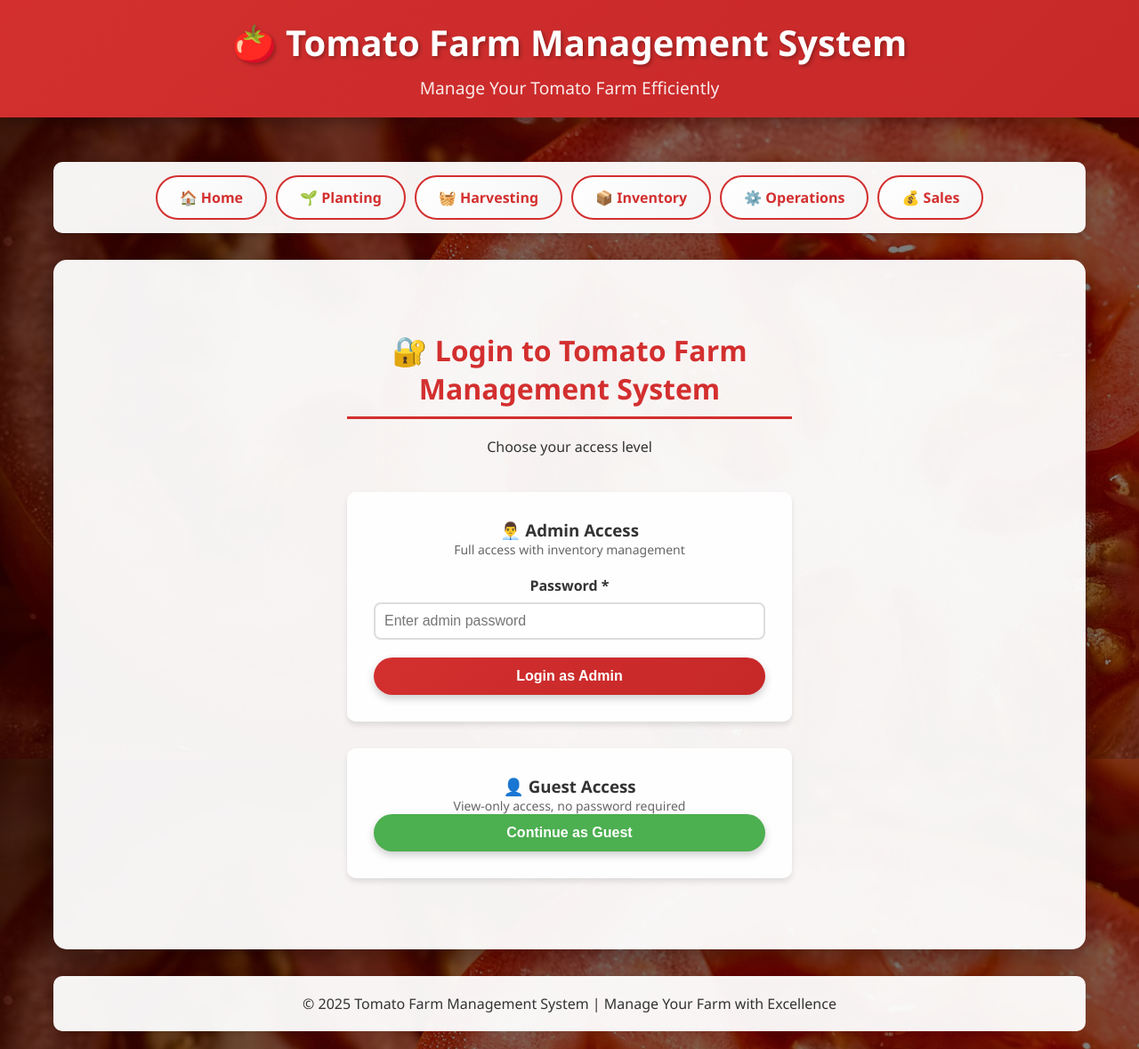
After one commit to daevmassy/TomatoFarmManager-1, a Flask app: page /login in a window 1280 px wide. The commit adds this page. Shown: the whole page at 89% size. Run offline with Flask 3, Linux system fonts and the light colour scheme; some libraries are stand-ins or nearby versions.

Commit message:
Assistant checkpoint: Add two-tier login system with admin and guest access
Assistant generated file changes:
- templates/login.html: Create login page
- app.py: Add login system and user session management, Add login and logout routes, Add login protection to planting routes, Add admin protection to add planting, Add admin protection to delete planting, Add login protection to harvesting routes, Add admin protection to add harvest, Add admin protection to delete harvest, Add login protection to inventory routes, Add admin protection to add inventory, Add admin protection to delete inventory, Add login protection to operations routes, Add admin protection to add operation, Add admin protection to delete operation, Add login protection to sales routes, Add admin protection to add sale, Add admin protection to delete sale
- templates/base.html: Add logout button and user indicator to navigation
- templates/inventory.html: Hide add/delete buttons for guest users in inventory, Close admin-only form section, Hide delete button for guest users

---

User prompt:

add a login phase for the system where by there should be two users,the first user requires  a passoword login and in that user is where inventory can be added or subtracted,the other user is forr all and does not require a password

Replit-Commit-Author: Assistant
Replit-Commit-Session-Id: 744d2253-434e-44f0-b0d8-4be10dbd33cf
Replit-Commit-Event-Id: c164fb96-82a2-44e6-ab91-2d1ec790c125

```diff
--- a/app.py
+++ b/app.py
@@ -1,13 +1,40 @@
-from flask import Flask, render_template, request, redirect, url_for, flash
+from flask import Flask, render_template, request, redirect, url_for, flash, session
 from flask_cors import CORS
 import psycopg2
 from psycopg2 import pool, extras
 from datetime import datetime, timedelta
 import os
+from functools import wraps
 
 app = Flask(__name__)
 app.secret_key = os.environ.get('SESSION_SECRET', 'tomato-farm-secret-key-2025')
 CORS(app)
+
+# Admin password - change this to your desired password
+ADMIN_PASSWORD = os.environ.get('ADMIN_PASSWORD', 'admin123')
+
+# Decorator to check if user is logged in
+def login_required(f):
+    @wraps(f)
+    def decorated_function(*args, **kwargs):
+        if 'user_type' not in session:
+            flash('Please login to access this page', 'error')
+            return redirect(url_for('login'))
+        return f(*args, **kwargs)
+    return decorated_function
+
+# Decorator to check if user is admin
+def admin_required(f):
+    @wraps(f)
+    def decorated_function(*args, **kwargs):
+        if 'user_type' not in session:
+            flash('Please login to access this page', 'error')
+            return redirect(url_for('login'))
+        if session['user_type'] != 'admin':
+            flash('Admin access required for this action', 'error')
+            return redirect(request.referrer or url_for('index'))
+        return f(*args, **kwargs)
+    return decorated_function
 
 DATABASE_URL = os.environ.get('DATABASE_URL')
 
@@ -63,7 +90,37 @@ def init_db():
         if connection:
             release_db_connection(connection)
 
+@app.route('/login')
+def login():
+    return render_template('login.html')
+
+@app.route('/login/admin', methods=['POST'])
+def login_admin():
+    password = request.form.get('password', '')
+    if password == ADMIN_PASSWORD:
+        session['user_type'] = 'admin'
+        session['username'] = 'Admin'
+        flash('Welcome Admin! You have full access.', 'success')
+        return redirect(url_for('index'))
+    else:
+        flash('Incorrect password. Please try again.', 'error')
+        return redirect(url_for('login'))
+
+@app.route('/login/guest', methods=['POST'])
+def login_guest():
+    session['user_type'] = 'guest'
+    session['username'] = 'Guest'
+    flash('Welcome Guest! You have view-only access.', 'success')
+    return redirect(url_for('index'))
+
+@app.route('/logout')
+def logout():
+    session.clear()
+    flash('You have been logged out successfully.', 'success')
+    return redirect(url_for('login'))
+
 @app.route('/')
+@login_required
 def index():
     connection = get_db_connection()
     stats = {
@@ -114,6 +171,7 @@ def index():
     return render_template('index.html', stats=stats, recent_activities=recent_activities)
 
 @app.route('/planting')
+@login_required
 def planting():
     connection = get_db_connection()
     plants = []
@@ -135,6 +193,7 @@ def planting():
     return render_template('planting.html', plants=plants)
 
 @app.route('/planting/add', methods=['POST'])
+@admin_required
 def add_planting():
     connection = get_db_connection()
 
@@ -167,6 +226,7 @@ def add_planting():
     return redirect(url_for('planting'))
 
 @app.route('/planting/delete/<int:id>', methods=['POST'])
+@admin_required
 def delete_planting(id):
     connection = get_db_connection()
 
@@ -186,6 +246,7 @@ def delete_planting(id):
     return redirect(url_for('planting'))
 
 @app.route('/harvesting')
+@login_required
 def harvesting():
     connection = get_db_connection()
     harvests = []
@@ -215,6 +276,7 @@ def harvesting():
     return render_template('harvesting.html', harvests=harvests, plants=plants)
 
 @app.route('/harvesting/add', methods=['POST'])
+@admin_required
 def add_harvest():
     connection = get_db_connection()
 
@@ -248,6 +310,7 @@ def add_harvest():
     return redirect(url_for('harvesting'))
 
 @app.route('/harvesting/delete/<int:id>', methods=['POST'])
+@admin_required
 def delete_harvest(id):
     connection = get_db_connection()
 
@@ -267,6 +330,7 @@ def delete_harvest(id):
     return redirect(url_for('harvesting'))
 
 @app.route('/inventory')
+@login_required
 def inventory():
     connection = get_db_connection()
     items = []
@@ -285,6 +349,7 @@ def inventory():
     return render_template('inventory.html', inventory=items)
 
 @app.route('/inventory/add', methods=['POST'])
+@admin_required
 def add_inventory():
     connection = get_db_connection()
 
@@ -316,6 +381,7 @@ def add_inventory():
     return redirect(url_for('inventory'))
 
 @app.route('/inventory/delete/<int:id>', methods=['POST'])
+@admin_required
 def delete_inventory(id):
     connection = get_db_connection()
 
@@ -335,6 +401,7 @@ def delete_inventory(id):
     return redirect(url_for('inventory'))
 
 @app.route('/operations')
+@login_required
 def operations():
     connection = get_db_connection()
     ops = []
@@ -353,6 +420,7 @@ def operations():
     return render_template('operations.html', operations=ops)
 
 @app.route('/operations/add', methods=['POST'])
+@admin_required
 def add_operation():
     connection = get_db_connection()
 
@@ -385,6 +453,7 @@ def add_operation():
     return redirect(url_for('operations'))
 
 @app.route('/operations/delete/<int:id>', methods=['POST'])
+@admin_required
 def delete_operation(id):
     connection = get_db_connection()
 
@@ -404,6 +473,7 @@ def delete_operation(id):
     return redirect(url_for('operations'))
 
 @app.route('/sales')
+@login_required
 def sales():
     connection = get_db_connection()
     sale_records = []
@@ -422,6 +492,7 @@ def sales():
     return render_template('sales.html', sales=sale_records)
 
 @app.route('/sales/add', methods=['POST'])
+@admin_required
 def add_sale():
     connection = get_db_connection()
 
@@ -455,6 +526,7 @@ def add_sale():
     return redirect(url_for('sales'))
 
 @app.route('/sales/delete/<int:id>', methods=['POST'])
+@admin_required
 def delete_sale(id):
     connection = get_db_connection()
 
--- a/templates/base.html
+++ b/templates/base.html
@@ -10,6 +10,14 @@
     <header>
         <h1>🍅 Tomato Farm Management System</h1>
         <p>Manage Your Tomato Farm Efficiently</p>
+        {% if session.get('user_type') %}
+        <div style="position: absolute; top: 20px; right: 20px; color: white;">
+            <span style="background: rgba(0,0,0,0.3); padding: 8px 15px; border-radius: 20px; margin-right: 10px;">
+                {% if session.get('user_type') == 'admin' %}👨‍💼{% else %}👤{% endif %} {{ session.get('username', 'User') }}
+            </span>
+            <a href="/logout" style="background: #f44336; color: white; padding: 8px 15px; border-radius: 20px; text-decoration: none;">Logout</a>
+        </div>
+        {% endif %}
     </header>
 
     <div class="container">
--- /dev/null
+++ b/templates/login.html
@@ -0,0 +1,29 @@
+
+{% extends "base.html" %}
+
+{% block title %}Login - Tomato Farm Management System{% endblock %}
+
+{% block content %}
+<div style="max-width: 500px; margin: 50px auto; text-align: center;">
+    <h2>🔐 Login to Tomato Farm Management System</h2>
+    <p>Choose your access level</p>
+
+    <div style="margin-top: 40px;">
+        <form method="POST" action="/login/admin" style="margin-bottom: 30px; padding: 30px; background: rgba(255,255,255,0.9); border-radius: 10px; box-shadow: 0 4px 6px rgba(0,0,0,0.1);">
+            <h3>👨‍💼 Admin Access</h3>
+            <p style="font-size: 14px; color: #666;">Full access with inventory management</p>
+            <div class="form-group" style="margin: 20px 0;">
+                <label for="password">Password *</label>
+                <input type="password" id="password" name="password" required placeholder="Enter admin password" style="width: 100%; padding: 10px; font-size: 16px;">
+            </div>
+            <button type="submit" class="btn" style="width: 100%; padding: 12px; font-size: 16px;">Login as Admin</button>
+        </form>
+
+        <form method="POST" action="/login/guest" style="padding: 30px; background: rgba(255,255,255,0.9); border-radius: 10px; box-shadow: 0 4px 6px rgba(0,0,0,0.1);">
+            <h3>👤 Guest Access</h3>
+            <p style="font-size: 14px; color: #666;">View-only access, no password required</p>
+            <button type="submit" class="btn" style="width: 100%; padding: 12px; font-size: 16px; background: #4CAF50;">Continue as Guest</button>
+        </form>
+    </div>
+</div>
+{% endblock %}
```
Also changed, not shown: templates/inventory.html (+10 -0 lines).
